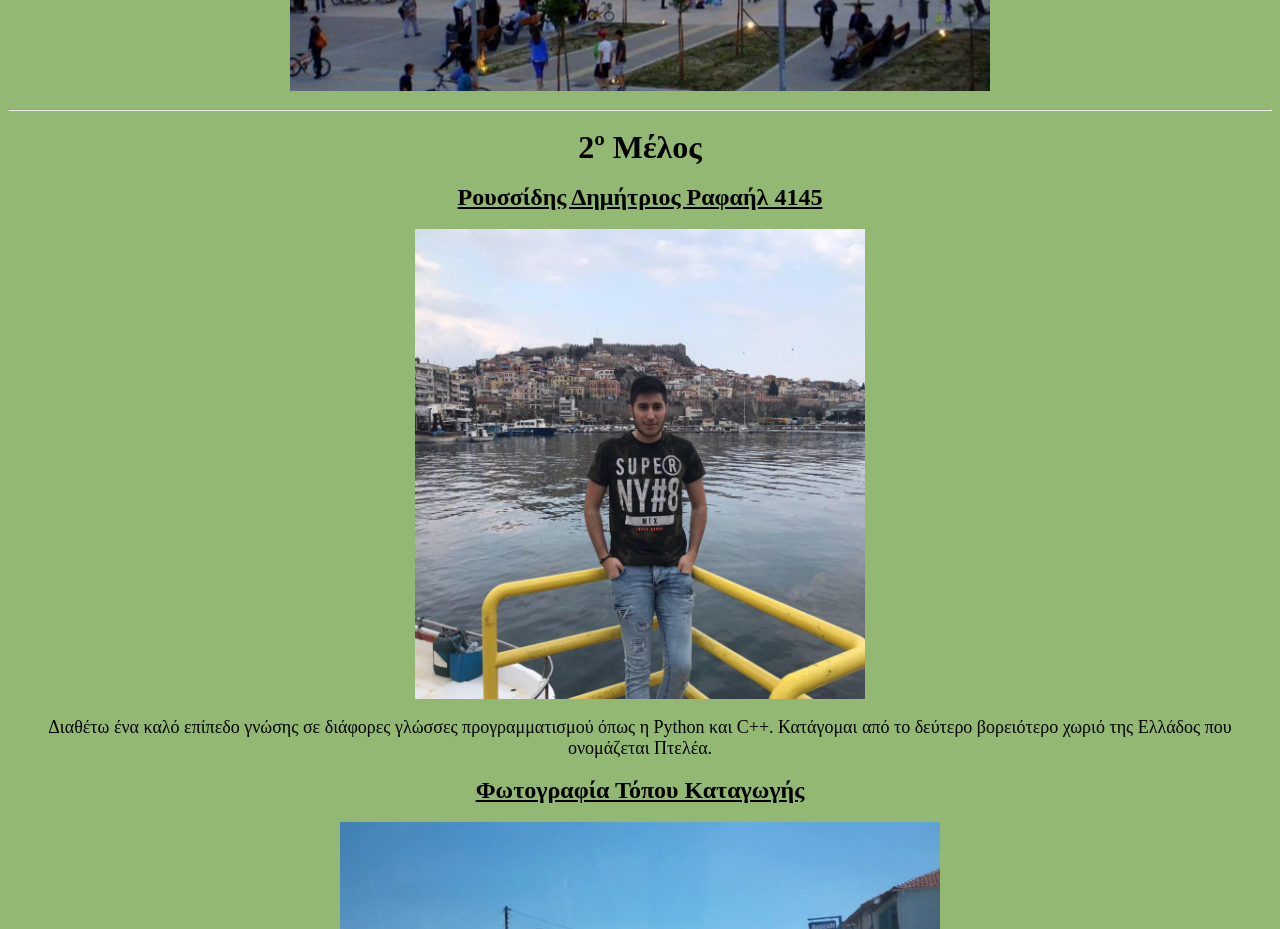
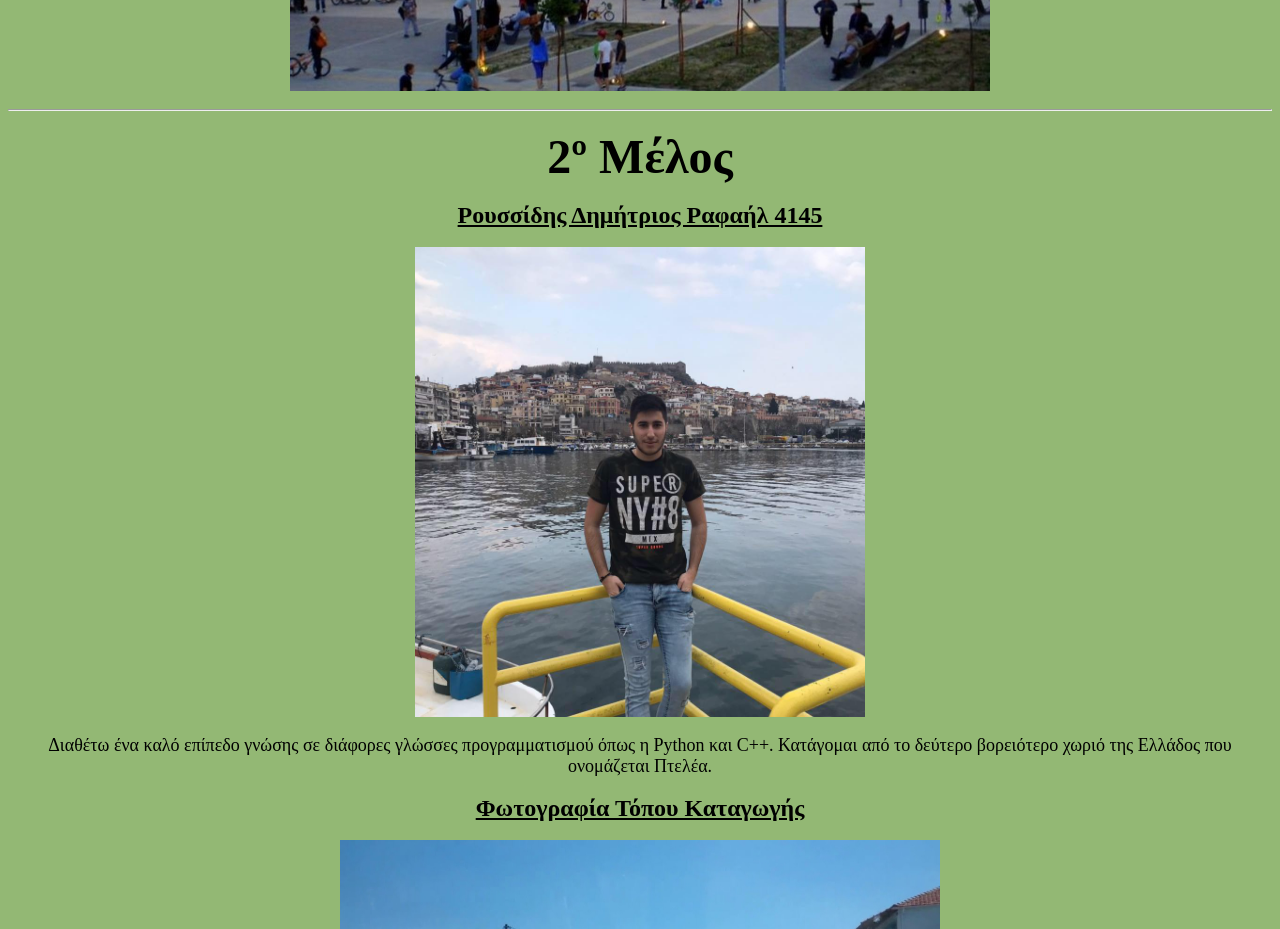
Before and after one commit to Vangelis7/KavalaProgramming, a plain HTML site: page start.html in a window 1280 px wide. Shown: the part 1200-2129 px from the top of the page. Drawn offline with Linux system fonts and the light colour scheme.

Commit message:
Αλλαγή μεγέθους γραμματοσειράς

```diff
--- a/start.html
+++ b/start.html
@@ -21,7 +21,7 @@ h1 {
 <a href="https://www.orestiada.gr" target="_blank">
 <p style="text-align:center;"><img border="0" alt="Orestiada" src="orestiada.jpg" width="700" height="400"></p></a>
 <hr>
-<p style="text-align:center;"><b><font size="6">2º Μέλος</font></b></p>
+<p style="text-align:center;"><b><font size="7">2º Μέλος</font></b></p>
 <p style="text-align:center;"><font size="5"><b><u>Ρουσσίδης Δημήτριος Ραφαήλ 4145</u></b></font></b></p>
 <p style="text-align:center;"><img src="4145.jpg" alt="Ρουσσίδης Picture" style="width:450px;height:470px;"></p>
 <p style="text-align:center;"><font size="4">Διαθέτω ένα καλό επίπεδο γνώσης σε διάφορες γλώσσες προγραμματισμού όπως η Python και C++. Κατάγομαι από το δεύτερο βορειότερο χωριό της Ελλάδος που ονομάζεται Πτελέα.</p>
```
